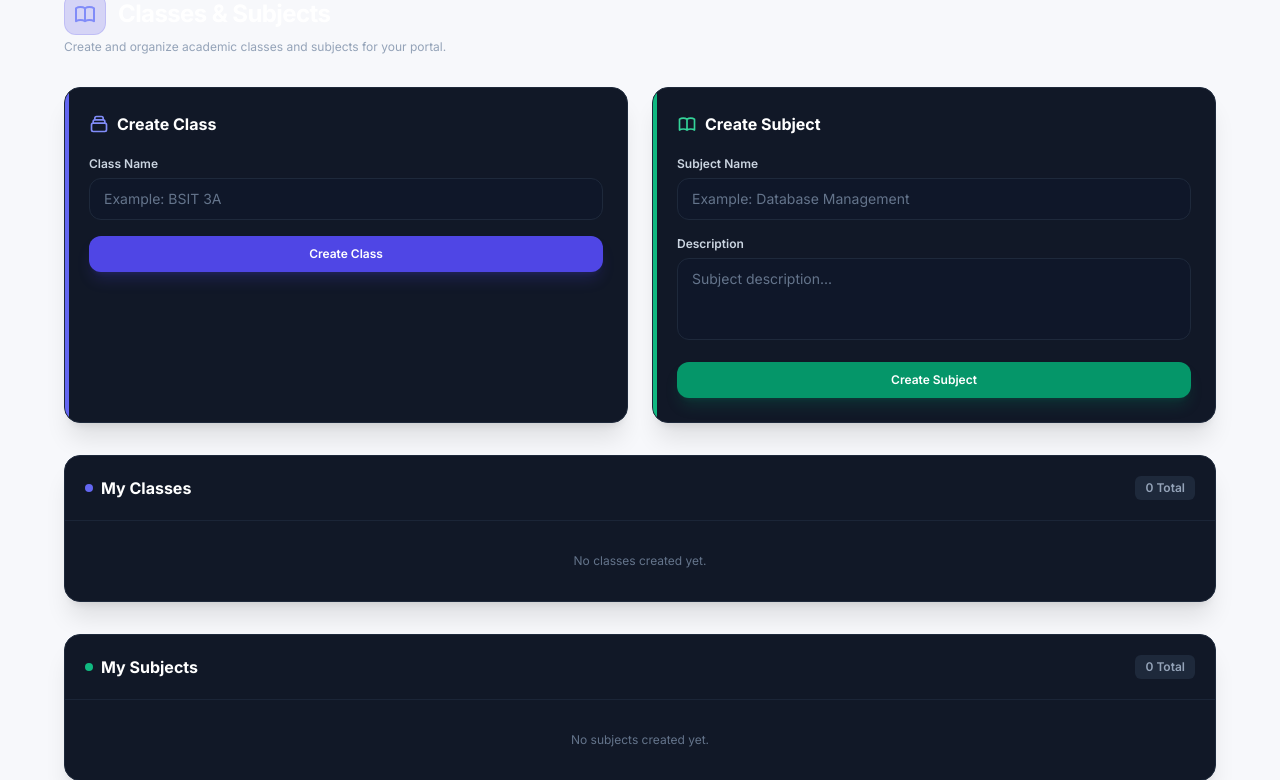
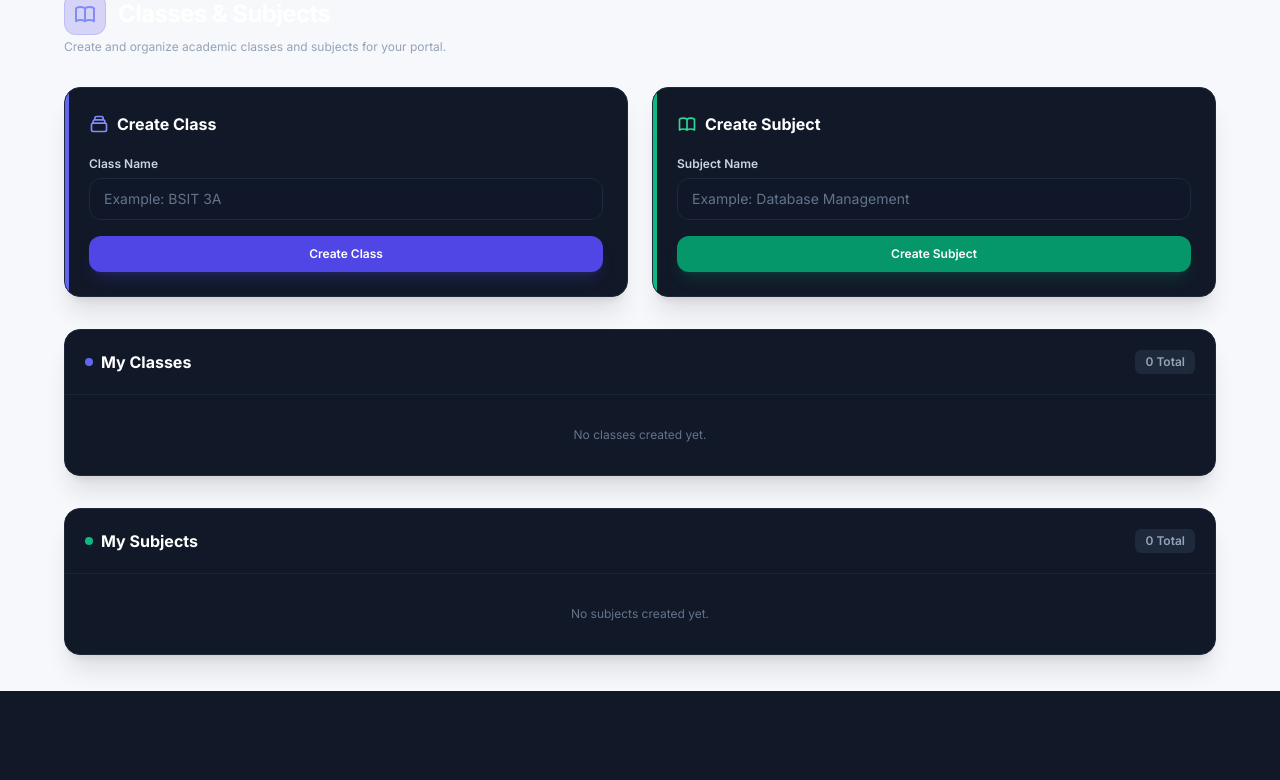
Before and after one commit to iYWice/Scoreforge_AI, a Laravel app: page /teacher/class-subjects in a window 1280 px wide. Shown: the part 216-996 px from the top of the page. After the commit the page ends 907 px from the top, so only its background shows below. Run offline with Laravel 12, Linux system fonts and the light colour scheme; a user stored in the database is signed in; data comes from the database, SQL or seed files in the repository; data that the repository does not hold is empty; style sheets or scripts are compiled from the project's sources.

Commit message:
feat: remove description field from subject management and related views

```diff
--- a/app/Http/Controllers/Admin/SubjectController.php
+++ b/app/Http/Controllers/Admin/SubjectController.php
@@ -17,8 +17,7 @@ class SubjectController extends Controller
             ->withCount(['exams', 'classSubjects'])
             ->when($request->filled('search'), function ($query) use ($request): void {
                 $search = $request->string('search')->toString();
-                $query->where('name', 'like', "%{$search}%")
-                    ->orWhere('description', 'like', "%{$search}%");
+                $query->where('name', 'like', "%{$search}%");
             })
             ->latest()
             ->paginate(10)
@@ -31,7 +30,6 @@ class SubjectController extends Controller
     {
         $data = $request->validate([
             'name' => ['required', 'string', 'max:255', 'unique:subjects,name'],
-            'description' => ['nullable', 'string', 'max:1000'],
         ]);
 
         $subject = Subject::create($data);
@@ -44,7 +42,6 @@ class SubjectController extends Controller
     {
         $data = $request->validate([
             'name' => ['required', 'string', 'max:255', 'unique:subjects,name,'.$subject->id],
-            'description' => ['nullable', 'string', 'max:1000'],
         ]);
 
         $subject->update($data);
--- a/app/Http/Controllers/Teacher/ClassSubjectController.php
+++ b/app/Http/Controllers/Teacher/ClassSubjectController.php
@@ -53,13 +53,11 @@ class ClassSubjectController extends Controller
             'subjectCreation',
             [
                 'name' => 'required|string|max:255',
-                'description' => 'nullable|string|max:1000',
             ]
         );
 
         Subject::create([
             'name' => $validated['name'],
-            'description' => $validated['description'] ?? null,
         ]);
 
         return redirect()
--- a/resources/views/teacher/class-subjects/index.blade.php
+++ b/resources/views/teacher/class-subjects/index.blade.php
@@ -116,17 +116,6 @@
                     @enderror
                 </div>
 
-                <div>
-                    <label class="block text-xs font-semibold text-slate-300 mb-1.5">Description</label>
-                    <textarea name="description" rows="3" placeholder="Subject description..."
-                        class="w-full px-3.5 py-2.5 text-sm bg-slate-900/80 border border-slate-800 rounded-xl text-white placeholder-slate-500 focus:outline-none focus:border-emerald-500 focus:ring-1 focus:ring-emerald-500 transition-all resize-none"></textarea>
-                    @error('description', 'subjectCreation')
-                    <p class="text-rose-400 text-xs mt-1.5">
-                        {{ $message }}
-                    </p>
-                    @enderror
-                </div>
-
                 <button type="submit" :disabled="loading"
                     class="w-full py-2.5 px-4 bg-emerald-600 hover:bg-emerald-500 active:scale-[0.98] text-white font-semibold text-xs rounded-xl shadow-lg shadow-emerald-600/20 transition-all flex items-center justify-center gap-2 disabled:opacity-50">
                     <svg x-show="loading" class="animate-spin h-4 w-4 text-white" xmlns="http://www.w3.org/2000/svg" fill="none" viewBox="0 0 24 24" x-cloak>
@@ -204,9 +193,6 @@
                     <h3 class="font-semibold text-white text-sm">
                         {{ $subject->name }}
                     </h3>
-                    <p class="text-xs text-slate-400">
-                        {{ $subject->description ?: 'No description added.' }}
-                    </p>
                 </div>
 
                 <form method="POST" action="{{ route('teacher.subjects.destroy', $subject->id) }}" onsubmit="return confirm('Delete this subject?')">
--- a/resources/views/teacher/exams/index.blade.php
+++ b/resources/views/teacher/exams/index.blade.php
@@ -870,7 +870,7 @@ $closedCount = $exams->where('status', 'closed')->count();
                                     <option
                                         value="draft"
                                         {{ $exam->status === 'draft' ? 'selected' : '' }}>
-                                        Draft
+                                        Disabled
                                     </option>
 
                                     <option
--- a/resources/views/teacher/questions/index.blade.php
+++ b/resources/views/teacher/questions/index.blade.php
@@ -147,7 +147,7 @@ $examStatus = strtolower($exam->status ?? 'draft');
                                      uppercase tracking-[0.16em] text-amber-700">
 
                         <span class="h-1.5 w-1.5 rounded-full bg-amber-500"></span>
-                        Draft
+                        Disabled
 
                     </span>
 
```
Also changed, not shown: resources/views/admin/subjects/index.blade.php (+2 -6 lines), tests/Feature/AdminCrudTest.php (+0 -2 lines), 1 other file. Lines whose indentation alone changed are shown as unchanged.
